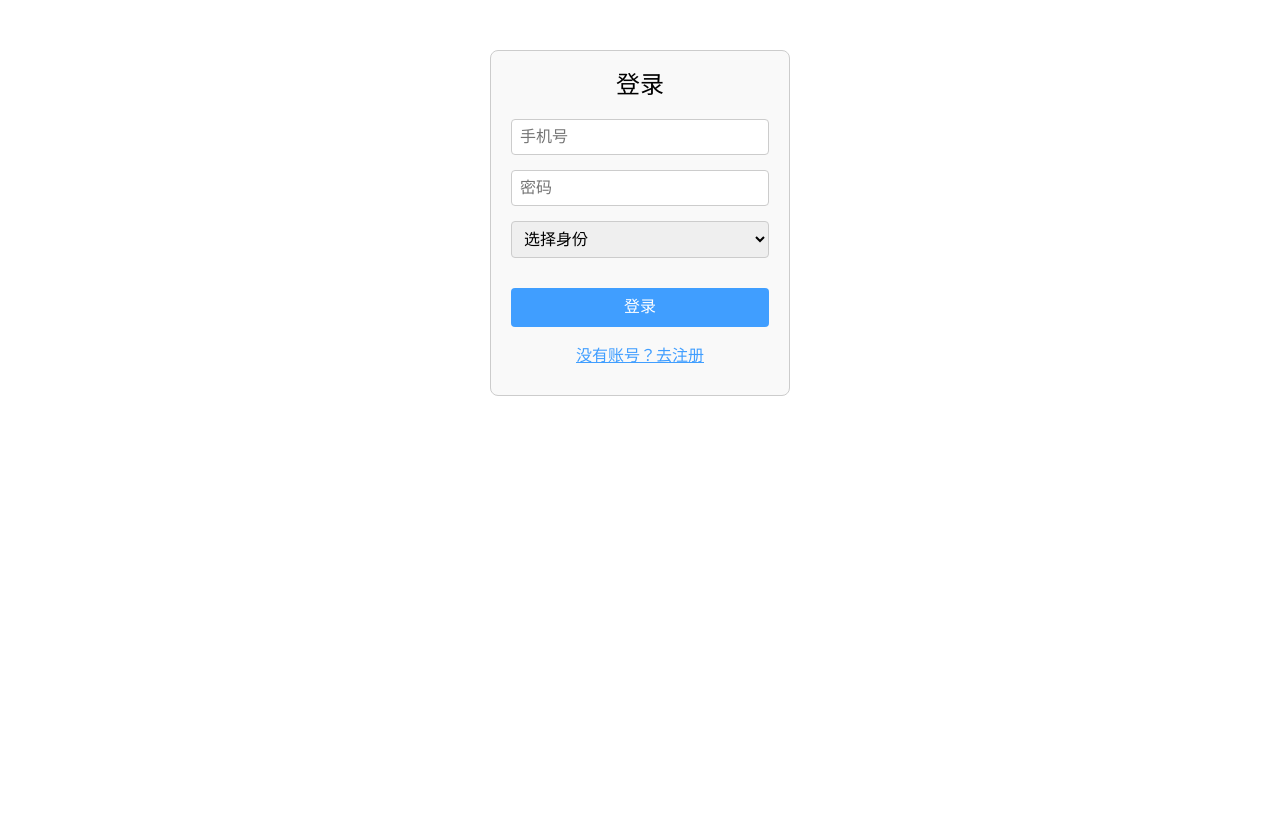
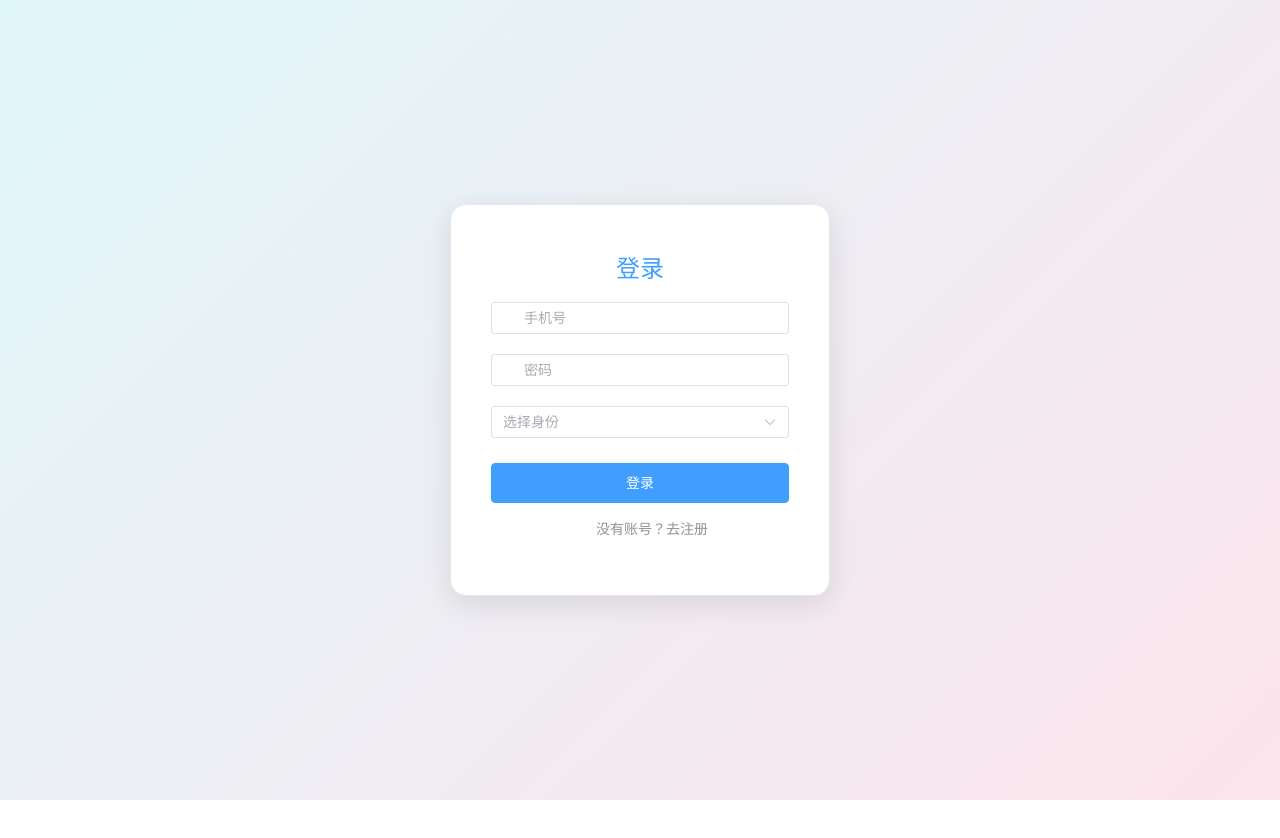
Before and after one commit to klearnin/SiuHub, a Vue app in the folder frontend/: page /login in a window 1280 px wide. Shown: the top 838 px of the page. After the commit the page ends 800 px from the top, so only its background shows below. Built offline with nearby package versions, Linux system fonts and the light colour scheme.

Commit message:
美化UI

```diff
--- a/frontend/src/views/Home.vue
+++ b/frontend/src/views/Home.vue
@@ -1,48 +1,93 @@
 <template>
-  <div class="home-container">
-    <h1>欢迎使用 SiuHub</h1>
-    <div class="actions">
-      <router-link to="/login" class="login-btn">登录</router-link>
+  <div class="home-wrapper" @mousemove="handleMouseMove">
+    <div class="animated-bg" :style="circleStyle"></div>
+
+    <div class="content-box">
+      <el-card class="welcome-card">
+        <h1>欢迎来到 <span class="brand">SiuHub ⚽</span></h1>
+        <p>业余球队智能管理系统</p>
+
+        <el-button type="primary" size="large" round @click="goLogin">开始登录</el-button>
+      </el-card>
     </div>
   </div>
 </template>
 
 <script setup>
-// 如果需要可以在这里添加逻辑
+import { ref, computed } from "vue";
+import { useRouter } from "vue-router";
+
+
+const router = useRouter();
+const goLogin = () => {
+  router.push("/login");
+};
+
+// 鼠标圆形背景动画
+const circleX = ref(0);
+const circleY = ref(0);
+
+const handleMouseMove = (e) => {
+  circleX.value = e.clientX;
+  circleY.value = e.clientY;
+};
+
+const circleStyle = computed(() => ({
+  left: `${circleX.value - 100}px`,
+  top: `${circleY.value - 100}px`,
+}));
 </script>
 
 <style scoped>
-.home-container {
-  width: 100%;
-  max-width: 400px;
-  margin: 50px auto;
-  padding: 20px;
-  background-color: #f9f9f9;
-  border-radius: 8px;
+@import url('https://fonts.googleapis.com/css2?family=Rubik:wght@400;600&display=swap');
+
+.home-wrapper {
+  height: 100vh;
+  background: linear-gradient(to bottom right, #f0f4ff, #e0f7fa);
+  display: flex;
+  align-items: center;
+  justify-content: center;
+  font-family: 'Rubik', sans-serif;
+  overflow: hidden;
+  position: relative;
+}
+
+.animated-bg {
+  position: absolute;
+  width: 200px;
+  height: 200px;
+  background: radial-gradient(circle, rgba(64,158,255,0.3) 0%, transparent 70%);
+  border-radius: 50%;
+  pointer-events: none;
+  transition: all 0.15s ease-out;
+}
+
+.content-box {
+  position: relative;
+  z-index: 2;
+}
+
+.welcome-card {
+  padding: 40px 60px;
   text-align: center;
+  border-radius: 16px;
+  box-shadow: 0 6px 20px rgba(0, 0, 0, 0.1);
+  background-color: white;
 }
 
 h1 {
-  font-size: 24px;
+  font-size: 28px;
+  margin-bottom: 10px;
   color: #333;
-  margin-bottom: 20px;
 }
 
-.actions {
-  margin-top: 20px;
+.brand {
+  color: #409eff;
 }
 
-.login-btn {
-  display: inline-block;
-  padding: 10px 20px;
-  background-color: #409eff;
-  color: white;
-  border-radius: 4px;
-  text-decoration: none;
+p {
+  margin-bottom: 30px;
+  color: #666;
   font-size: 16px;
 }
-
-.login-btn:hover {
-  background-color: #66b1ff;
-}
 </style>
--- a/frontend/src/views/Login.vue
+++ b/frontend/src/views/Login.vue
@@ -1,88 +1,112 @@
 <template>
-  <div class="login-container">
+  <div class="login-wrapper">
+    <el-card class="login-card" shadow="hover">
       <h2>{{ isRegister ? '注册' : '登录' }}</h2>
 
       <div class="form-group" v-if="isRegister">
-      <input
+        <el-input
           v-model="form.name"
-        type="text"
           :placeholder="form.userType === 'fan' ? '用户名' : '姓名'"
+          prefix-icon="User"
+          clearable
         />
       </div>
 
       <div class="form-group">
-      <input v-model="form.phone" type="text" placeholder="手机号" />
+        <el-input
+          v-model="form.phone"
+          placeholder="手机号"
+          prefix-icon="Phone"
+          clearable
+        />
       </div>
 
       <div class="form-group">
-      <input v-model="form.password" type="password" placeholder="密码" />
+        <el-input
+          v-model="form.password"
+          type="password"
+          placeholder="密码"
+          prefix-icon="Lock"
+          show-password
+        />
       </div>
 
       <div class="form-group" v-if="isRegister">
-      <input v-model="form.email" type="email" placeholder="邮箱" />
+        <el-input
+          v-model="form.email"
+          placeholder="邮箱"
+          prefix-icon="Message"
+          clearable
+        />
       </div>
 
       <div class="form-group">
-      <select v-model="form.userType" @change="handleUserTypeChange">
-        <option disabled value="">选择身份</option>
-        <option value="fan">球迷</option>
-        <option value="coach">教练</option>
-        <option value="player">球员</option>
-        <option value="manager">经理</option>
-        <option value="medic">队医</option>
-      </select>
+        <el-select v-model="form.userType" placeholder="选择身份" @change="handleUserTypeChange">
+          <el-option label="球迷" value="fan" />
+          <el-option label="教练" value="coach" />
+          <el-option label="球员" value="player" />
+          <el-option label="经理" value="manager" />
+          <el-option label="队医" value="medic" />
+        </el-select>
       </div>
 
-    <!-- 教练特有字段 -->
+      <!-- 教练信息 -->
       <div v-if="isRegister && showTeamNameFields">
+        <el-input v-model="form.teamName" placeholder="球队名称" class="form-group" />
+        <el-input v-model="form.teamAbbr" placeholder="球队简称" class="form-group" />
         <div class="form-group">
-        <input v-model="form.teamName" type="text" placeholder="球队名称" />
-      </div>
-      <div class="form-group">
-        <input v-model="form.teamAbbr" type="text" placeholder="球队简称" />
-      </div>
-      <div class="form-group">
-        <label>上传队徽：</label>
-        <input type="file" @change="handleLogoUpload" />
+          <el-upload
+            :show-file-list="false"
+            :auto-upload="false"
+            accept="image/*"
+            :on-change="handleLogoUpload"
+          >
+            <el-button type="primary" plain>上传队徽</el-button>
+          </el-upload>
         </div>
       </div>
 
-    <!-- 球迷选择球队 -->
+      <!-- 球迷选择主队 -->
       <div v-if="isRegister && showSelectTeamField" class="form-group">
-      <div class="form-group">
-        <select v-model="form.teamId">
-          <option disabled value="">请选择主队</option>
-          <option v-for="team in teams" :key="team.id" :value="team.id">
-            {{ team.name }}（{{ team.abbr }}）
-          </option>
-        </select>
-      </div>
-      <div v-if="isRegister" class="form-group">
-        <label>上传头像：</label>
-        <input type="file" @change="handleAvatarUpload" />
-      </div>
+        <el-select v-model="form.teamId" placeholder="请选择主队">
+          <el-option
+            v-for="team in teams"
+            :key="team.id"
+            :label="team.name"
+            :value="team.id"
+          />
+        </el-select>
       </div>
 
       <!-- 球员/经理/队医邀请码 -->
       <div v-if="isRegister && showInviteCodeField" class="form-group">
-      <div class="form-group">
-        <input v-model="form.inviteCode" type="text" placeholder="邀请码" />
+        <el-input v-model="form.inviteCode" placeholder="邀请码" />
       </div>
+
+      <!-- 上传头像 -->
       <div v-if="isRegister" class="form-group">
-        <label>上传头像：</label>
-        <input type="file" @change="handleAvatarUpload" />
+        <el-upload
+          :show-file-list="false"
+          :auto-upload="false"
+          accept="image/*"
+          :on-change="handleAvatarUpload"
+        >
+          <el-button type="primary" plain>上传头像</el-button>
+        </el-upload>
       </div>
+
+      <div class="form-actions">
+        <el-button type="primary" @click="isRegister ? register() : login()" size="large" style="width: 100%">
+          {{ isRegister ? '注册' : '登录' }}
+        </el-button>
+        <el-button type="text" @click="isRegister = !isRegister" class="toggle">
+          {{ isRegister ? '已有账号？去登录' : '没有账号？去注册' }}
+        </el-button>
       </div>
-    <div class="form-actions">
-      <button @click="isRegister ? register() : login()">
-        {{ isRegister ? '注册' : '登录' }}
-      </button>
-      <button class="toggle" @click="isRegister = !isRegister">
-        {{ isRegister ? '已有账号？去登录' : '没有账号？去注册' }}
-      </button>
-    </div>
+    </el-card>
   </div>
 </template>
+
 
 <script setup>
 import { ref, computed, onMounted } from "vue";
@@ -262,52 +286,43 @@ const handleUserTypeChange = async () => {
 </script>
 
 <style scoped>
-.login-container {
-  width: 300px;
-  margin: 50px auto;
-  padding: 20px;
-  border: 1px solid #ccc;
-  border-radius: 8px;
-  background-color: #f9f9f9;
+.login-wrapper {
+  display: flex;
+  justify-content: center;
+  align-items: center;
+  height: 100vh;
+  background: linear-gradient(135deg, #e0f7fa, #fce4ec);
+}
+
+.login-card {
+  width: 380px;
+  padding: 30px 20px;
+  box-shadow: 0 8px 30px rgba(0, 0, 0, 0.1);
+  border-radius: 16px;
+  background: white;
 }
 
 h2 {
   text-align: center;
   margin-bottom: 20px;
+  color: #409eff;
 }
 
 .form-group {
-  margin-bottom: 15px;
-}
-
-input,
-select {
-  width: 100%;
-  padding: 8px;
-  box-sizing: border-box;
-  border: 1px solid #ccc;
-  border-radius: 4px;
-}
-
-button {
-  width: 100%;
-  padding: 10px;
-  margin-top: 10px;
-  background-color: #409eff;
-  color: white;
-  border: none;
-  border-radius: 4px;
-  cursor: pointer;
+  margin-bottom: 20px;
 }
 
 .form-actions {
-  margin-top: 20px;
+  margin-top: 25px;
+  text-align: center;
 }
 
-button.toggle {
-  background-color: transparent;
-  color: #409eff;
-  text-decoration: underline;
+.toggle {
+  display: block;
   margin-top: 10px;
+  text-align: center;
+  width: 100%;
+  font-size: 14px;
+  color: #909399;
 }
 </style>
```
Lines whose indentation alone changed are shown as unchanged.
